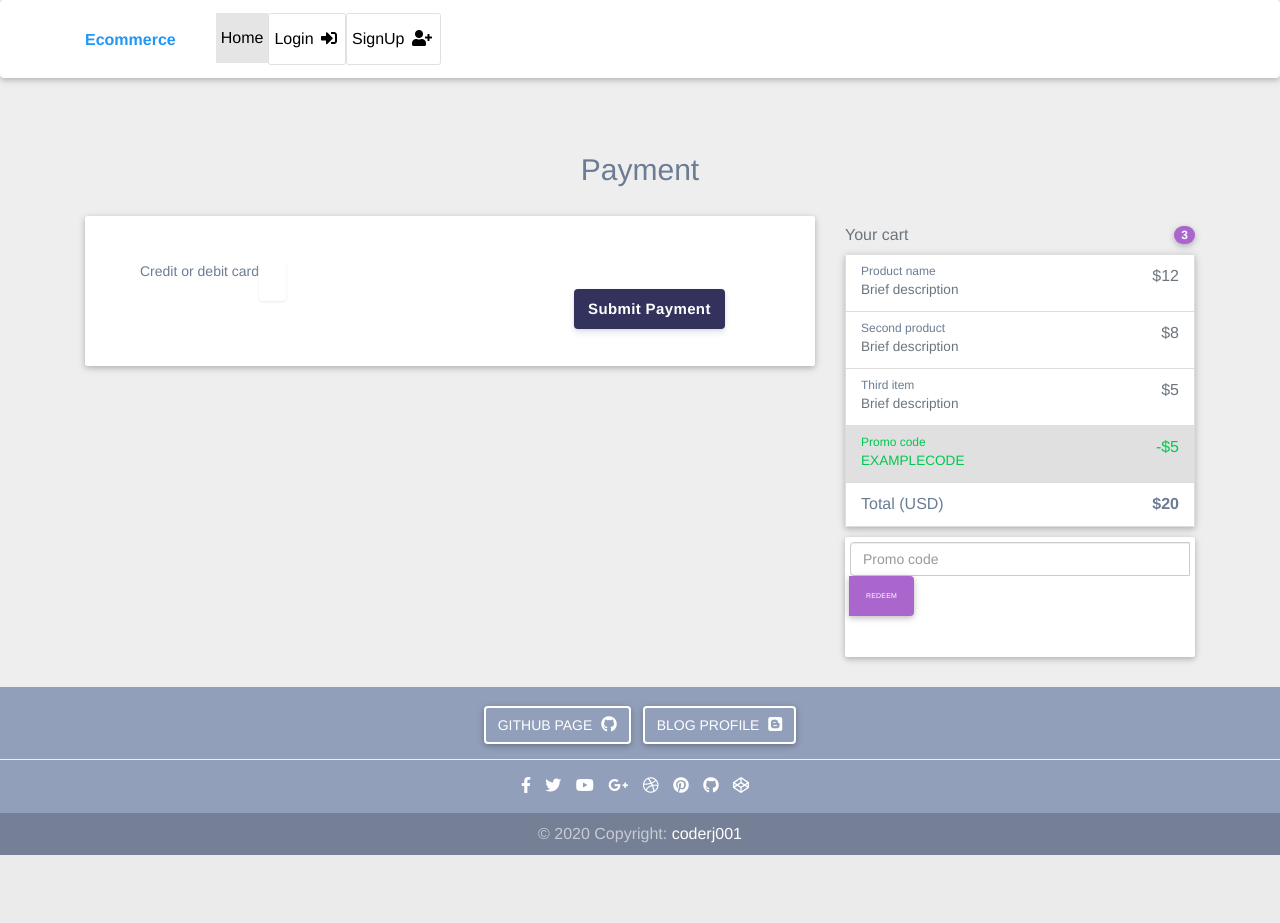
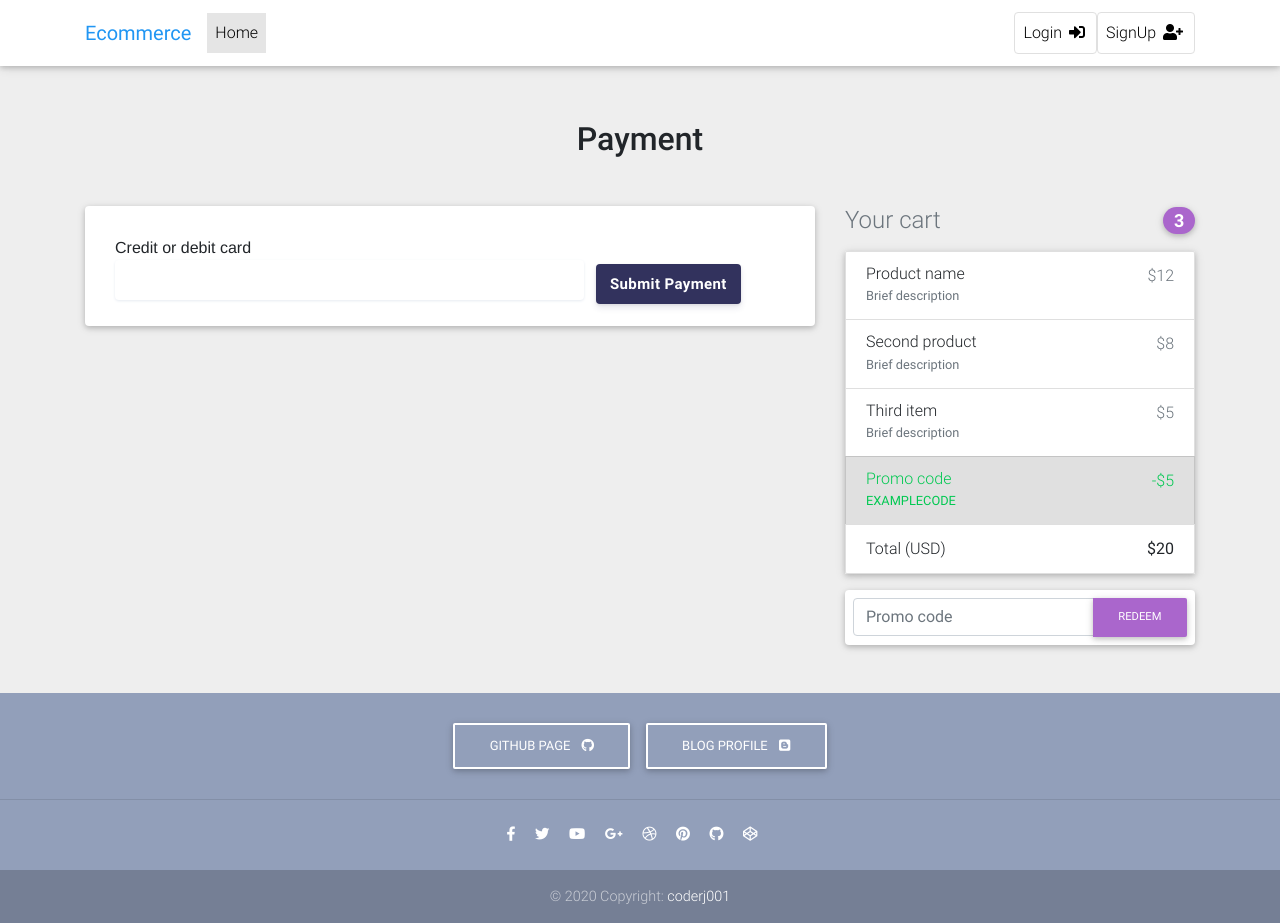
Before and after one commit to coderj001/E-commerce-with-django, a Django app: page /payment/1/ in a window 1280 px wide. Before the commit the page ends 855 px from the top, so only its background shows below. Run offline with Django 3.2, Linux system fonts and the light colour scheme; some libraries are stand-ins or nearby versions.

Commit message:
Added card form of stripe

```diff
--- a/ecommerce/templates/base.html
+++ b/ecommerce/templates/base.html
@@ -58,6 +58,8 @@
     {% endblock %}
 </body>
   <!-- SCRIPTS -->
+  {%block script_tags%}
+  {%endblock script_tags%}
   <!-- JQuery -->
     <script type="text/javascript" src="{% static 'js/jquery-3.4.1.min.js' %}"></script>
   <!-- Bootstrap tooltips -->
@@ -71,5 +73,4 @@
     // Animations initialization
     new WOW().init();
   </script>
-
 </html>
--- a/ecommerce/templates/core/cardform.html
+++ b/ecommerce/templates/core/cardform.html
@@ -1,16 +1,6 @@
-<html>
-    <head>
-        <link href="https://maxcdn.bootstrapcdn.com/bootstrap/3.3.7/css/bootstrap.min.css" type="text/css" rel="stylesheet" />
+        {%block link_style%}
         <style media="screen">
-            body,
-            html {
-                height: 100%;
-                background-color: #f7f8f9;
-                color: #6b7c93;
-            }
-
-            *,
-            label {
+            #stripeBtnlabel {
                 font-family: "Helvetica Neue", Helvetica, sans-serif;
                 font-size: 16px;
                 font-variant: normal;
@@ -19,7 +9,7 @@
                 -webkit-font-smoothing: antialiased;
             }
 
-            button {
+            #stripeBtn {
                 border: none;
                 border-radius: 4px;
                 outline: none;
@@ -44,13 +34,13 @@
                 margin-top: 28px;
             }
 
-            button:hover {
+            #stripeBtn:hover {
                 transform: translateY(-1px);
                 box-shadow: 0 7px 14px rgba(50, 50, 93, 0.1), 0 3px 6px rgba(0, 0, 0, 0.08);
                 background-color: #43458b;
             }
 
-            form {
+            #stripe-form {
                 padding: 30px;
                 height: 120px;
             }
@@ -68,42 +58,9 @@
                 color: #fa755a;
             }
 
-            .form-row {
+            .stripe-form-row {
                 width: 70%;
                 float: left;
-            }
-
-            .token {
-                color: #32325d;
-                font-family: "Source Code Pro", monospace;
-                font-weight: 500;
-            }
-
-            .wrapper {
-                width: 670px;
-                margin: 0 auto;
-                height: 100%;
-            }
-
-            #stripe-token-handler {
-                position: absolute;
-                top: 0;
-                left: 25%;
-                right: 25%;
-                padding: 20px 30px;
-                border-radius: 0 0 4px 4px;
-                box-sizing: border-box;
-                box-shadow: 0 50px 100px rgba(50, 50, 93, 0.1), 0 15px 35px rgba(50, 50, 93, 0.15), 0 5px 15px rgba(0, 0, 0, 0.1);
-                -webkit-transition: all 500ms ease-in-out;
-                transition: all 500ms ease-in-out;
-                transform: translateY(0);
-                opacity: 1;
-                background-color: white;
-            }
-
-            #stripe-token-handler.is-hidden {
-                opacity: 0;
-                transform: translateY(-80px);
             }
 
             /**
@@ -138,30 +95,16 @@
                 background-color: #fefde5 !important;
             }
         </style>
-    </head>
-
-    <body class="imt_processed">
-        <div class="wrapper">
+        {%endblock link_style%}
             <script src="https://js.stripe.com/v3/"></script>
-
-            <form action="/charge" method="post" id="payment-form">
-                <div class="form-row">
-                    <label for="card-element">
+            <form action="/charge" method="post" id="stripe-form">
+                <div class="stripe-form-row">
+                    <label for="card-element" id="stripeBtnlabel">
                         Credit or debit card
                     </label>
                     <div id="card-element" class="StripeElement StripeElement--empty">
                         <div class="__PrivateStripeElement" style="margin: 0px !important; padding: 0px !important; border: none !important; display: block !important; background: transparent !important; position: relative !important; opacity: 1 !important;">
-                            <iframe
-                                frameborder="0"
-                                allowtransparency="true"
-                                scrolling="no"
-                                name="__privateStripeFrame5"
-                                allowpaymentrequest="true"
-                                src="https://js.stripe.com/v3/elements-inner-card-65a81af25fbe89390f463fdae3a76cd8.html#style[base][color]=%2332325d&amp;style[base][fontFamily]=%22Helvetica+Neue%22%2C+Helvetica%2C+sans-serif&amp;style[base][fontSmoothing]=antialiased&amp;style[base][fontSize]=16px&amp;style[base][::placeholder][color]=%23aab7c4&amp;style[invalid][color]=%23fa755a&amp;style[invalid][iconColor]=%23fa755a&amp;componentName=card&amp;wait=false&amp;rtl=false&amp;keyMode=test&amp;apiKey=pk_test_51HPW2BBSEqtjyD20wS9dVO9xhlylA9dOkF7y1FvJ7X81ocSl1M8WMrcytrFu0AJNvTDYeAKcqyP6pbJ8W5pOYp1R00TzvHxAmA&amp;origin=https%3A%2F%2Fstripe.com&amp;referrer=https%3A%2F%2Fstripe.com%2Fdocs%2Fstripe-js&amp;controllerId=__privateStripeController1"
-                                title="Secure card payment input frame"
-                                style="border: none !important; margin: 0px !important; padding: 0px !important; width: 1px !important; min-width: 100% !important; overflow: hidden !important; display: block !important; user-select: none !important; transform: translateZ(0px) !important; height: 19.2px;"
-                            ></iframe
-                            ><input class="__PrivateStripeElement-input" aria-hidden="true" aria-label=" " autocomplete="false" maxlength="1" style="border: none !important; display: block !important; position: absolute !important; height: 1px !important; top: 0px !important; left: 0px !important; padding: 0px !important; margin: 0px !important; width: 100% !important; opacity: 0 !important; background: transparent !important; pointer-events: none !important; font-size: 16px !important;" />
+                            <input class="__PrivateStripeElement-input" aria-hidden="true" aria-label=" " autocomplete="false" maxlength="1" style="border: none !important; display: block !important; position: absolute !important; height: 1px !important; top: 0px !important; left: 0px !important; padding: 0px !important; margin: 0px !important; width: 100% !important; opacity: 0 !important; background: transparent !important; pointer-events: none !important; font-size: 16px !important;" />
                         </div>
                     </div>
 
@@ -169,11 +112,11 @@
                     <div id="card-errors" role="alert"></div>
                 </div>
 
-                <button>Submit Payment</button>
+                <button id="stripeBtn">Submit Payment</button>
             </form>
-        </div>
-        <div id="stripe-token-handler" class="is-hidden">Success! Got token: <span class="token"></span></div>
+        <!-- <div id="stripe&#45;token&#45;handler" class="is&#45;hidden">Success! Got token: <span class="token"></span></div> -->
 
+        {%block script_tags%}
         <script type="text/javascript" nonce="">
             // Create a Stripe client.
             var stripe = Stripe("pk_test_51HPW2BBSEqtjyD20wS9dVO9xhlylA9dOkF7y1FvJ7X81ocSl1M8WMrcytrFu0AJNvTDYeAKcqyP6pbJ8W5pOYp1R00TzvHxAmA");
--- a/ecommerce/templates/core/payment.html
+++ b/ecommerce/templates/core/payment.html
@@ -21,11 +21,7 @@
       <div class="col-md-8 mb-4">
         <!--Card-->
         <div class="card">
-          <!--Card content-->
-          <div class="m-3 p-2">
-              {%include 'core/cardform.html'%}
-          </div>
-          <!--Card content-->
+          {%include 'core/cardform.html'%}
         </div>
         <!--/.Card-->
       </div>
```
Also changed, not shown: other parts of ecommerce/templates/core/cardform.html (+1 -25 lines), ecommerce/core/views.py (+5 -5 lines).
